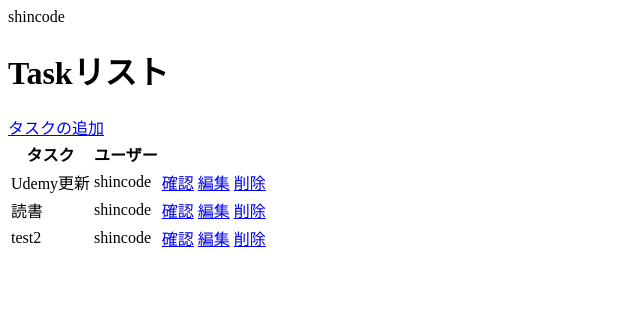
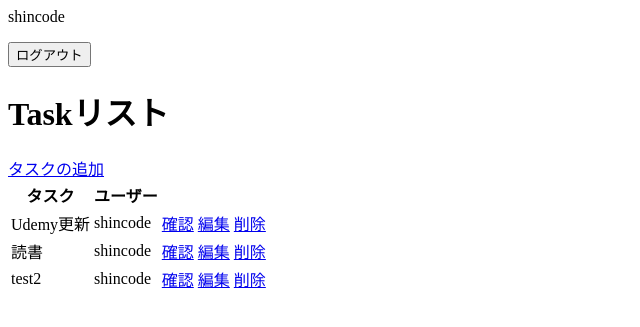
Before and after one commit to sirajirasajiki/todoapp, a Django app: page / in a window 1280 px wide. Shown: the top 327 px of the page, without its empty margins (0-640 px from the left). Run offline with Django 5.2, Linux system fonts and the light colour scheme; a user stored in the database is signed in; data comes from the database, SQL or seed files in the repository; both versions use the stored data as it was after the commit.

Commit message:
ログアウト処理の実装

```diff
--- a/todoapp/templates/todoapp/task_list.html
+++ b/todoapp/templates/todoapp/task_list.html
@@ -1,8 +1,11 @@
 {% if request.user.is_authenticated %}
 <p>{{request.user}}</p>
-
+<form method="post" action="{% url 'logout' %}">
+    {% csrf_token %}
+    <button type="submit">ログアウト</button>
+</form>
 {% else %}
-<a href="{% url 'login'%}">ログイン</a>
+<a href="{% url 'login' %}">ログイン</a>
 {% endif %}
 
 <h1>Taskリスト</h1>
--- a/todoapp/urls.py
+++ b/todoapp/urls.py
@@ -1,6 +1,7 @@
 from django.urls import path
 from . import views
 from .views import TaskList, TaskDetail,TaskCreate,TaskUpdate, TaskDelete,TaskListLoginView
+from django.contrib.auth.views import LogoutView
 
 urlpatterns = [
     path("", TaskList.as_view(), name="tasks"),
@@ -9,4 +10,6 @@ urlpatterns = [
     path("edit-task/<int:pk>/", TaskUpdate.as_view(), name="edit-task"),
     path("delete-task/<int:pk>/", TaskDelete.as_view(), name="delete-task"),
     path("login/", TaskListLoginView.as_view(), name="login"),
+    path("logout/", LogoutView.as_view(next_page="login"), name="logout"),
+
 ]
```
Also changed, not shown: db.sqlite3.
